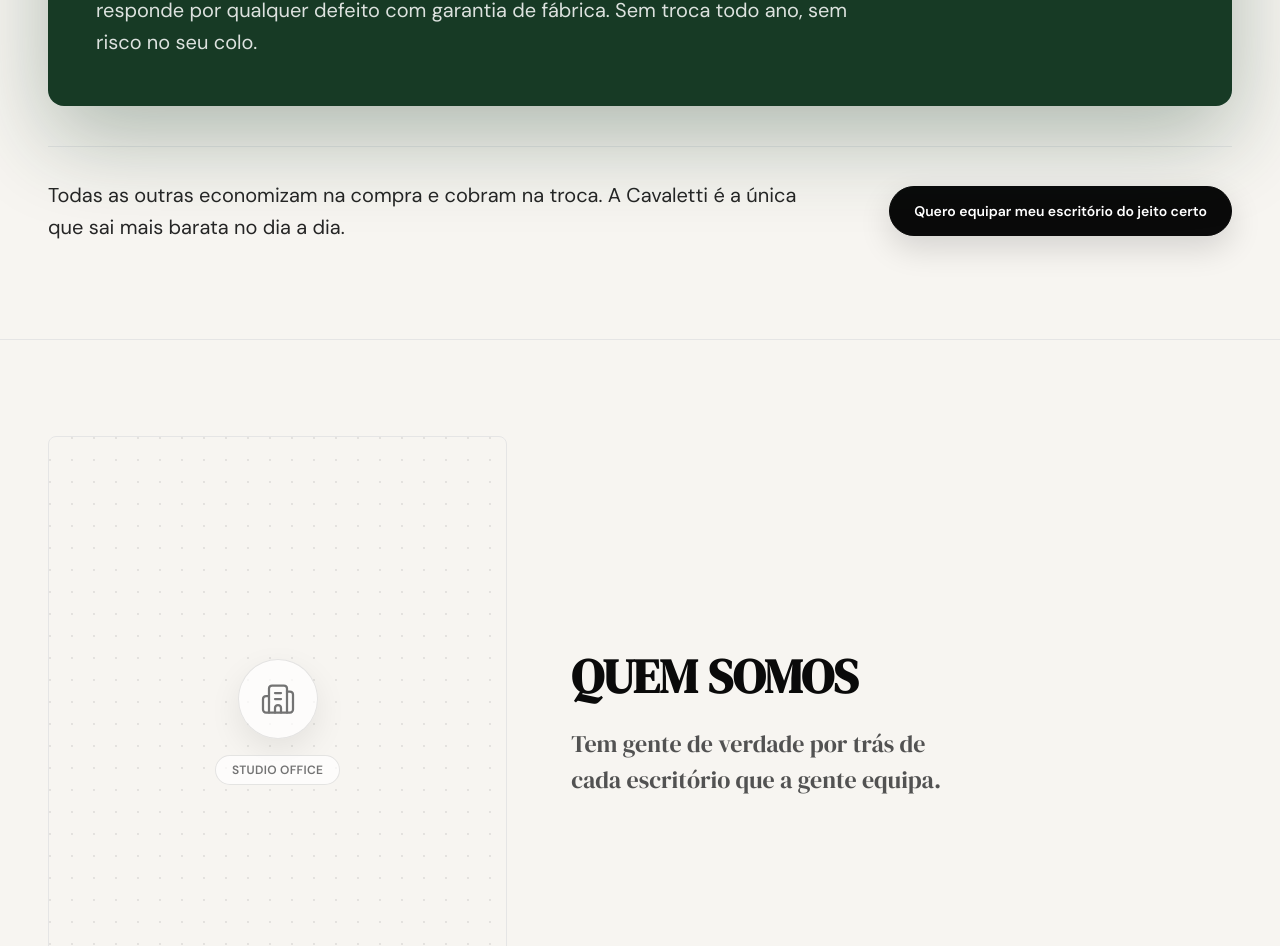
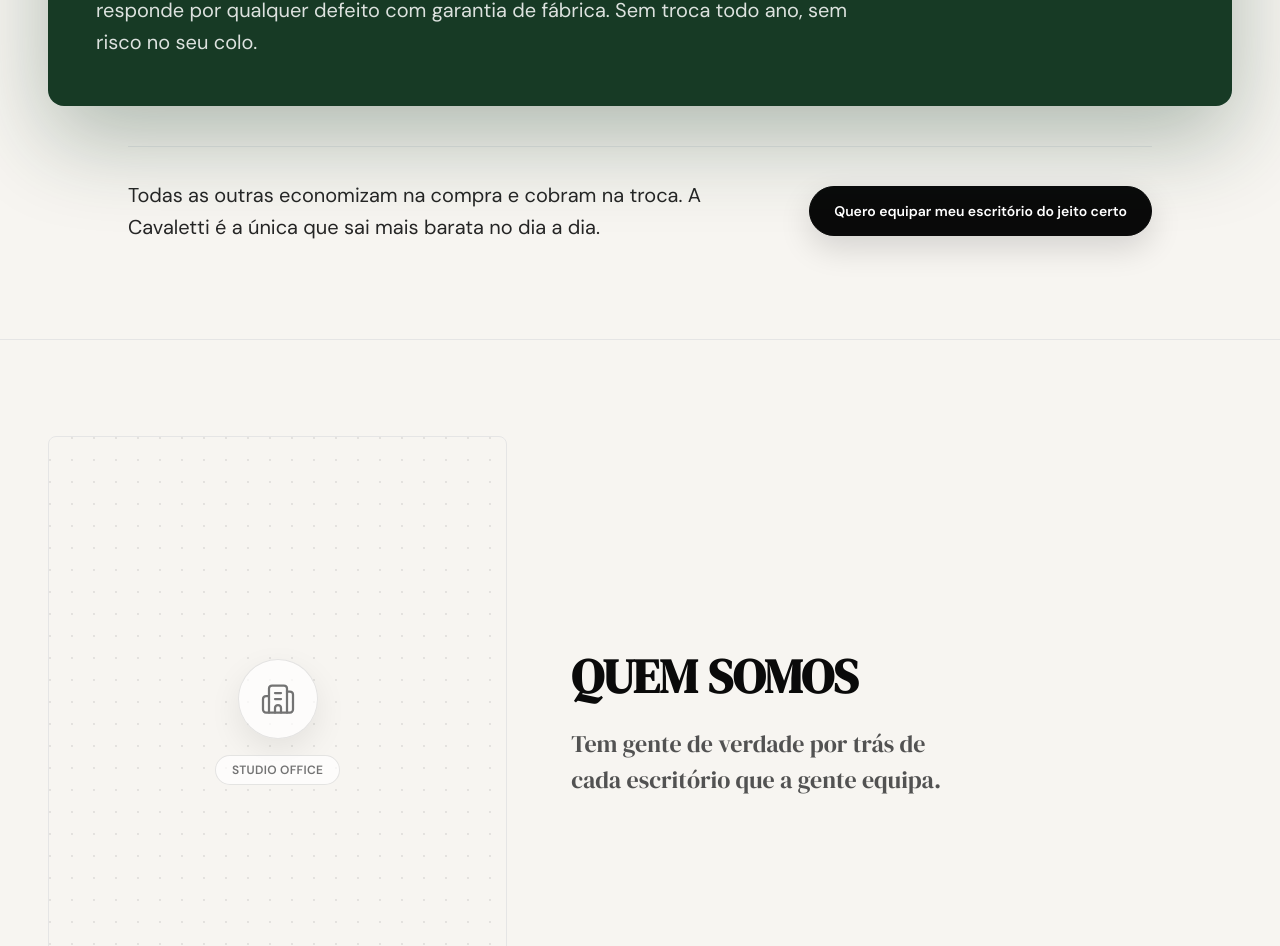
Before and after one commit to josesobrinho-code/studi_office_escritorio, a Next.js app in the folder escritório/: page / in a window 1280 px wide. Shown: the part 6509-7455 px from the top of the page. Built offline with nearby package versions, Linux system fonts and the light colour scheme.

Commit message:
style: center comparison closing block

```diff
--- a/escritório/components/sections/ComparisonSection.tsx
+++ b/escritório/components/sections/ComparisonSection.tsx
@@ -170,7 +170,7 @@
         </motion.div>
 
         <motion.div
-          className="mt-10 flex flex-col items-start gap-6 border-t border-neutral-200 pt-8 lg:flex-row lg:items-center lg:justify-between"
+          className="mx-auto mt-10 flex w-full max-w-5xl flex-col items-start gap-6 border-t border-neutral-200 pt-8 lg:flex-row lg:items-center lg:justify-between lg:gap-10"
           initial={shouldReduceMotion ? false : { opacity: 0, y: 16 }}
           transition={{
             delay: shouldReduceMotion ? 0 : 0.4,
```
